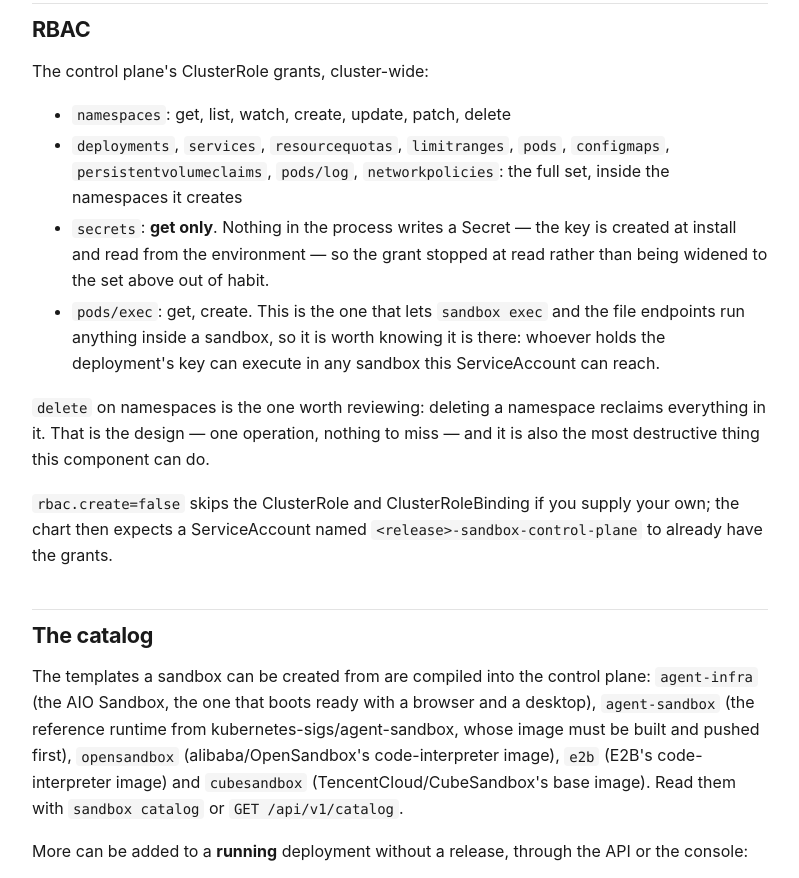
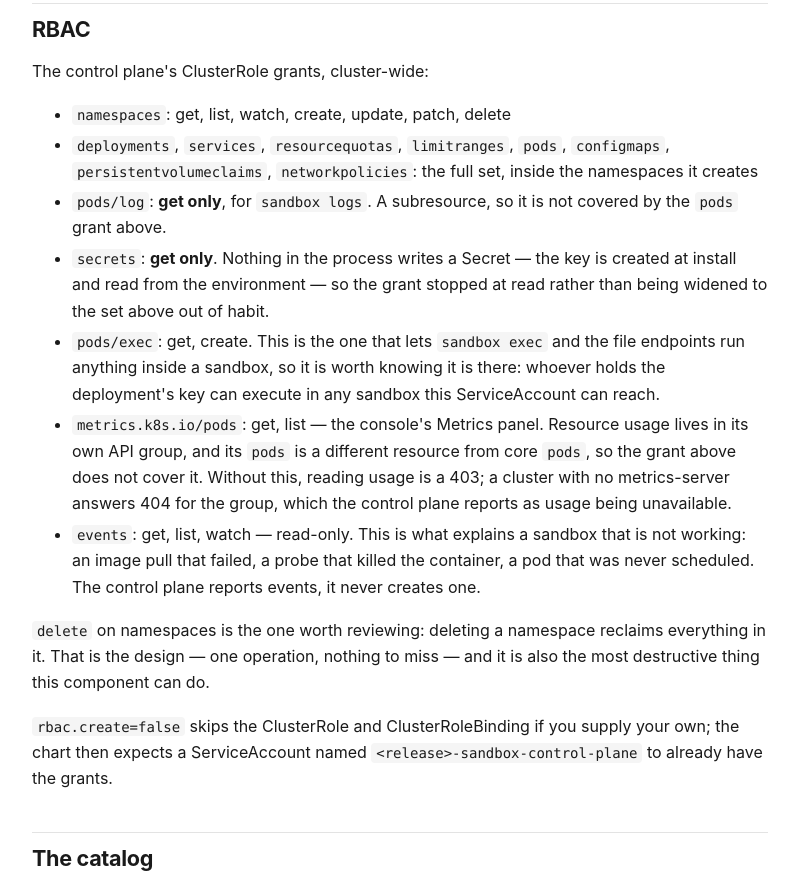
Before and after one commit to shaowenchen/sandboxlab, a plain HTML site: page index.html in a window 1280 px wide. Shown: the part 1993-2871 px from the top of the page, without its empty margins (248-1047 px from the left). Drawn offline with Linux system fonts and the light colour scheme.

Commit message:
Publish sandboxlab chart 0.1.0-dev (87c9aa8)

```diff
--- a/index.html
+++ b/index.html
@@ -209,8 +209,10 @@ share an address without a second hostname.</p>
 <ul>
 <li><code>namespaces</code>: get, list, watch, create, update, patch, delete</li>
 <li><code>deployments</code>, <code>services</code>, <code>resourcequotas</code>, <code>limitranges</code>, <code>pods</code>,
-<code>configmaps</code>, <code>persistentvolumeclaims</code>, <code>pods/log</code>, <code>networkpolicies</code>: the
-full set, inside the namespaces it creates</li>
+<code>configmaps</code>, <code>persistentvolumeclaims</code>, <code>networkpolicies</code>: the full set,
+inside the namespaces it creates</li>
+<li><code>pods/log</code>: <strong>get only</strong>, for <code>sandbox logs</code>. A subresource, so it is not
+covered by the <code>pods</code> grant above.</li>
 <li><code>secrets</code>: <strong>get only</strong>. Nothing in the process writes a Secret — the key is
 created at install and read from the environment — so the grant stopped at
 read rather than being widened to the set above out of habit.</li>
@@ -218,6 +220,15 @@ read rather than being widened to the set above out of habit.</li>
 file endpoints run anything inside a sandbox, so it is worth knowing it is
 there: whoever holds the deployment's key can execute in any sandbox this
 ServiceAccount can reach.</li>
+<li><code>metrics.k8s.io/pods</code>: get, list — the console's Metrics panel. Resource
+usage lives in its own API group, and its <code>pods</code> is a different resource from
+core <code>pods</code>, so the grant above does not cover it. Without this, reading usage
+is a 403; a cluster with no metrics-server answers 404 for the group, which the
+control plane reports as usage being unavailable.</li>
+<li><code>events</code>: get, list, watch — read-only. This is what explains a sandbox that
+is not working: an image pull that failed, a probe that killed the container,
+a pod that was never scheduled. The control plane reports events, it never
+creates one.</li>
 </ul>
 <p><code>delete</code> on namespaces is the one worth reviewing: deleting a namespace
 reclaims everything in it. That is the design — one operation, nothing to miss —
```
Also changed, not shown: index.yaml (+4 -4 lines), 1 other file.
